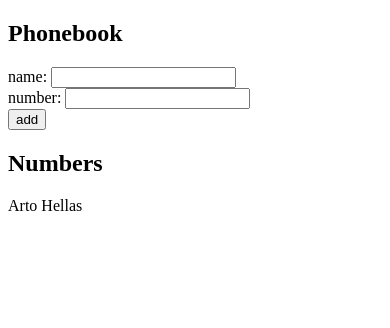
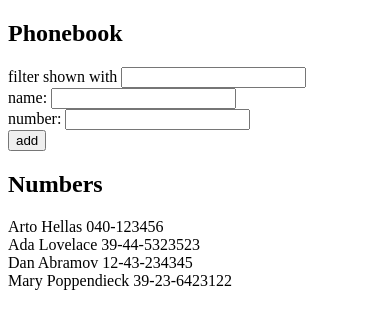
Before and after one commit to PremPatel8/fullstackopen_part2, a React (Create React App) app in the folder phonebook/: page / in a window 390 px wide. Shown: the top 328 px of the page. Built offline with nearby package versions, Linux system fonts and the light colour scheme.

Commit message:
2.9*: The Phonebook Step4

```diff
--- a/phonebook/src/App.js
+++ b/phonebook/src/App.js
@@ -1,9 +1,15 @@
 import React, { useState } from "react";
 
 const App = () => {
-  const [persons, setPersons] = useState([{ name: "Arto Hellas", number: "" }]);
+  const [persons, setPersons] = useState([
+    { name: "Arto Hellas", number: "040-123456" },
+    { name: "Ada Lovelace", number: "39-44-5323523" },
+    { name: "Dan Abramov", number: "12-43-234345" },
+    { name: "Mary Poppendieck", number: "39-23-6423122" },
+  ]);
   const [newName, setNewName] = useState("");
   const [newNumber, setNewNumber] = useState("");
+  const [filterString, setFilterString] = useState("");
 
   const handleNameChange = (event) => {
     setNewName(event.target.value);
@@ -12,6 +18,17 @@
   const handleNumberChange = (event) => {
     setNewNumber(event.target.value);
   };
+
+  const filterNames = (event) => {
+    setFilterString(event.target.value);
+  };
+
+  const filteredPersons =
+    filterString !== ""
+      ? persons.filter((person) =>
+          person.name.toLowerCase().startsWith(filterString.toLowerCase())
+        )
+      : persons;
 
   const addName = (event) => {
     event.preventDefault();
@@ -30,6 +47,9 @@
   return (
     <div>
       <h2>Phonebook</h2>
+      <div>
+        filter shown with <input value={filterString} onChange={filterNames} />
+      </div>
       <form onSubmit={addName}>
         <div>
           name: <input value={newName} onChange={handleNameChange} />
@@ -42,7 +62,7 @@
         </div>
       </form>
       <h2>Numbers</h2>
-      {persons.map((person) => (
+      {filteredPersons.map((person) => (
         <div key={person.name}>
           {person.name} {person.number}
         </div>
```
